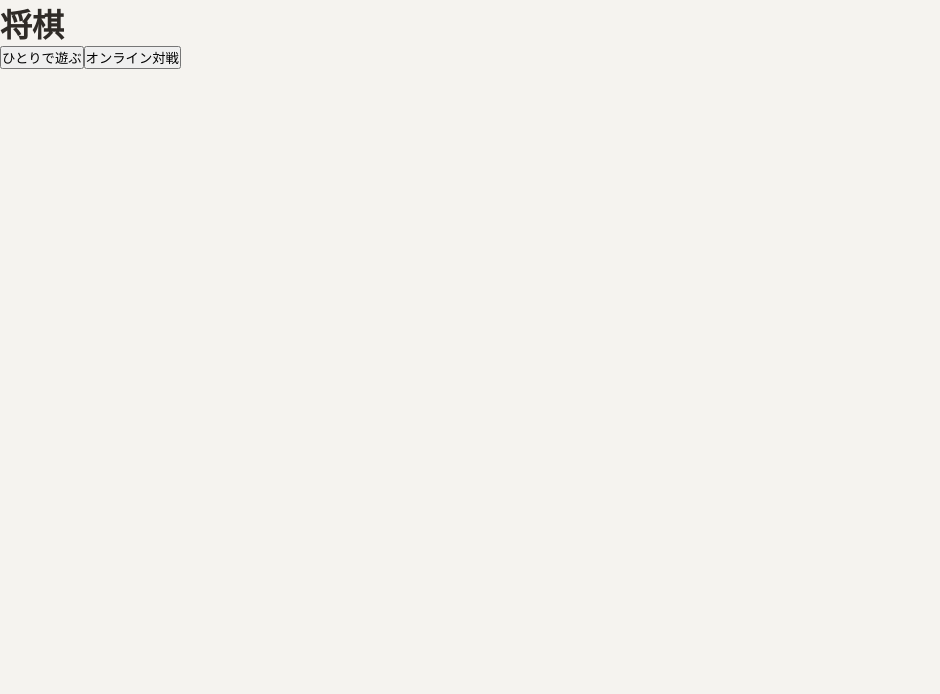
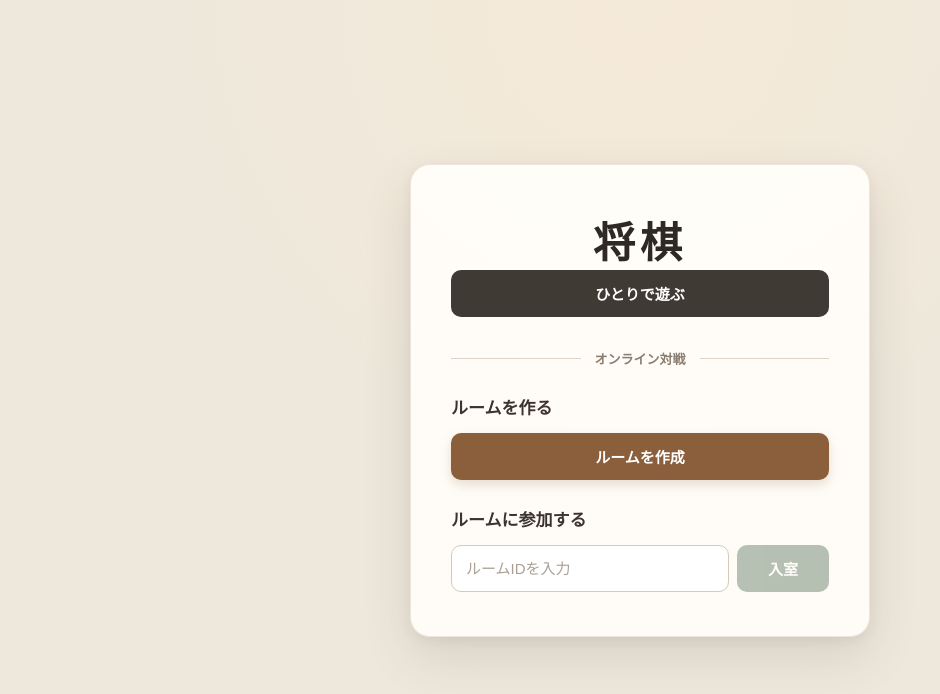
Before and after one commit to YSgifu/shogi-app, a Next.js app in the folder frontend/: page / in a window 1280 px wide. Shown: the top 694 px of the page, without its empty margins (0-940 px from the left). Built offline with nearby package versions, Linux system fonts and the light colour scheme.

Commit message:
駒を打った時に音が鳴る追加

```diff
--- a/frontend/src/app/layout.tsx
+++ b/frontend/src/app/layout.tsx
@@ -14,8 +14,8 @@ const geistMono = Geist_Mono({
 });
 
 export const metadata: Metadata = {
-  title: "Create Next App",
-  description: "Generated by create next app",
+    title: "将棋アプリ",
+    description: "オンラインで対戦できる将棋アプリ",
 };
 
 export const viewport: Viewport = {
--- a/frontend/src/app/page.module.css
+++ b/frontend/src/app/page.module.css
@@ -148,3 +148,208 @@ a.secondary {
   padding: 0.1em 0.4em;
   border-radius: 6px;
 }
+
+/* ================================================================== */
+
+.container {
+    min-height: 100vh;
+    display: flex;
+    justify-content: center;
+    align-items: center;
+    padding: 32px 16px;
+    background:
+        radial-gradient(circle at top, #f5ead8 0%, transparent 45%),
+        #eee8dc;
+}
+
+.card {
+    width: 100%;
+    max-width: 460px;
+    padding: 44px 40px;
+    background: rgba(255, 253, 248, 0.96);
+    border: 1px solid rgba(80, 60, 40, 0.12);
+    border-radius: 20px;
+    box-shadow:
+        0 20px 50px rgba(60, 45, 30, 0.12),
+        0 4px 12px rgba(60, 45, 30, 0.06);
+}
+
+.title {
+    margin: 0;
+    text-align: center;
+    font-size: 42px;
+    font-weight: 800;
+    letter-spacing: 0.12em;
+    color: #2f2923;
+}
+
+.description {
+    margin: 10px 0 34px;
+    text-align: center;
+    color: #7b7064;
+    font-size: 14px;
+}
+
+.divider {
+    display: flex;
+    align-items: center;
+    gap: 14px;
+    margin: 32px 0 24px;
+    color: #8a7d70;
+    font-size: 13px;
+    font-weight: 600;
+}
+
+.divider::before,
+.divider::after {
+    content: "";
+    flex: 1;
+    height: 1px;
+    background: #ddd3c6;
+}
+
+.section {
+    margin-top: 26px;
+}
+
+.section h2 {
+    margin: 0 0 14px;
+    color: #3b332c;
+    font-size: 17px;
+    font-weight: 700;
+}
+
+.soloButton,
+.primaryButton,
+.secondaryButton,
+.joinButton {
+    width: 100%;
+    border: none;
+    border-radius: 10px;
+    padding: 13px 16px;
+    font-size: 15px;
+    font-weight: 700;
+    cursor: pointer;
+    transition:
+        transform 0.15s ease,
+        box-shadow 0.15s ease,
+        background 0.15s ease;
+}
+
+.soloButton {
+    background: #3f3a34;
+    color: white;
+}
+
+.primaryButton {
+    background: #8b5e3c;
+    color: white;
+    box-shadow: 0 5px 12px rgba(139, 94, 60, 0.2);
+}
+
+.secondaryButton {
+    margin-top: 14px;
+    background: #e8dfd3;
+    color: #4d4035;
+}
+
+.joinButton {
+    width: 92px;
+    flex-shrink: 0;
+    background: #5d765f;
+    color: white;
+}
+
+.soloButton:hover,
+.primaryButton:hover,
+.secondaryButton:hover,
+.joinButton:not(:disabled):hover {
+    transform: translateY(-1px);
+    box-shadow: 0 7px 16px rgba(60, 45, 30, 0.14);
+}
+
+.soloButton:active,
+.primaryButton:active,
+.secondaryButton:active,
+.joinButton:not(:disabled):active {
+    transform: translateY(0);
+}
+
+.joinButton:disabled {
+    cursor: not-allowed;
+    opacity: 0.45;
+}
+
+.createdRoom {
+    margin-top: 16px;
+    padding: 18px;
+    border-radius: 12px;
+    background: #f4eee5;
+    border: 1px solid #e3d8c9;
+    text-align: center;
+}
+
+.roomLabel {
+    margin: 0 0 7px;
+    color: #7c7063;
+    font-size: 12px;
+    font-weight: 600;
+}
+
+.roomId {
+    color: #302a24;
+    font-family: monospace;
+    font-size: 28px;
+    font-weight: 800;
+    letter-spacing: 0.16em;
+}
+
+.hint {
+    margin: 9px 0 0;
+    color: #82766a;
+    font-size: 12px;
+}
+
+.joinForm {
+    display: flex;
+    gap: 8px;
+}
+
+.input {
+    min-width: 0;
+    flex: 1;
+    padding: 13px 14px;
+    border: 1px solid #d5c9bb;
+    border-radius: 10px;
+    background: white;
+    color: #302a24;
+    font-size: 15px;
+    outline: none;
+    transition:
+        border-color 0.15s ease,
+        box-shadow 0.15s ease;
+}
+
+.input::placeholder {
+    color: #aaa095;
+}
+
+.input:focus {
+    border-color: #8b5e3c;
+    box-shadow: 0 0 0 3px rgba(139, 94, 60, 0.12);
+}
+
+@media (max-width: 520px) {
+    .container {
+        padding: 20px 14px;
+    }
+
+    .card {
+        padding: 34px 24px;
+        border-radius: 16px;
+    }
+
+    .title {
+        font-size: 36px;
+    }
+}
--- a/frontend/src/app/page.tsx
+++ b/frontend/src/app/page.tsx
@@ -1,26 +1,118 @@
 "use client";
 
+import { useState } from "react";
 import { useRouter } from "next/navigation";
+import styles from "./page.module.css";
 
 export default function Home() {
     const router = useRouter();
 
-    function createRoom() {
-        const roomId = Math.random().toString(36).substring(2, 8);
-        router.push(`/room/${roomId}`);
+    const [roomId, setRoomId] = useState("");
+    const [createdRoomId, setCreatedRoomId] =
+        useState<string | null>(null);
+
+    async function createRoom() {
+        const response = await fetch(
+            "https://backend.asahi-dev.workers.dev/api/rooms",
+            {
+                method: "POST",
+            }
+        );
+
+        const data = await response.json();
+
+        setCreatedRoomId(data.roomId);
+    }
+
+    function joinRoom() {
+        if (!roomId) return;
+
+        router.push(`/room/${roomId.toUpperCase()}`);
     }
 
     return (
-        <main>
-            <h1>将棋</h1>
+        <main className={styles.container}>
+            <div className={styles.card}>
+                <h1 className={styles.title}>将棋</h1>
 
-            <button onClick={() => router.push("/solo")}>
-                ひとりで遊ぶ
-            </button>
+                <button
+                    className={styles.soloButton}
+                    onClick={() => router.push("/solo")}
+                >
+                    ひとりで遊ぶ
+                </button>
 
-            <button onClick={createRoom}>
-                オンライン対戦
-            </button>
+                <div className={styles.divider}>
+                    <span>オンライン対戦</span>
+                </div>
+
+                <section className={styles.section}>
+                    <h2>ルームを作る</h2>
+
+                    <button
+                        className={styles.primaryButton}
+                        onClick={createRoom}
+                    >
+                        ルームを作成
+                    </button>
+
+                    {createdRoomId && (
+                        <div className={styles.createdRoom}>
+                            <p className={styles.roomLabel}>
+                                ルームID
+                            </p>
+
+                            <div className={styles.roomId}>
+                                {createdRoomId}
+                            </div>
+
+                            <p className={styles.hint}>
+                                このIDを対戦相手に共有してください
+                            </p>
+
+                            <button
+                                className={styles.secondaryButton}
+                                onClick={() =>
+                                    router.push(
+                                        `/room/${createdRoomId}`
+                                    )
+                                }
+                            >
+                                対局画面へ
+                            </button>
+                        </div>
+                    )}
+                </section>
+
+                <section className={styles.section}>
+                    <h2>ルームに参加する</h2>
+
+                    <div className={styles.joinForm}>
+                        <input
+                            className={styles.input}
+                            value={roomId}
+                            onChange={(e) =>
+                                setRoomId(e.target.value)
+                            }
+                            placeholder="ルームIDを入力"
+                            maxLength={6}
+                            onKeyDown={(e) => {
+                                if (e.key === "Enter") {
+                                    joinRoom();
+                                }
+                            }}
+                        />
+
+                        <button
+                            className={styles.joinButton}
+                            onClick={joinRoom}
+                            disabled={!roomId}
+                        >
+                            入室
+                        </button>
+                    </div>
+                </section>
+            </div>
         </main>
     );
 }
```
Also changed, not shown: frontend/src/components/OnlineBoard.tsx (+21 -4 lines), 2 other files (tests, documents, lock files or other folders).
